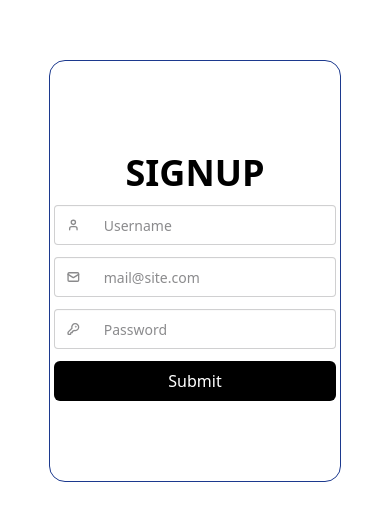
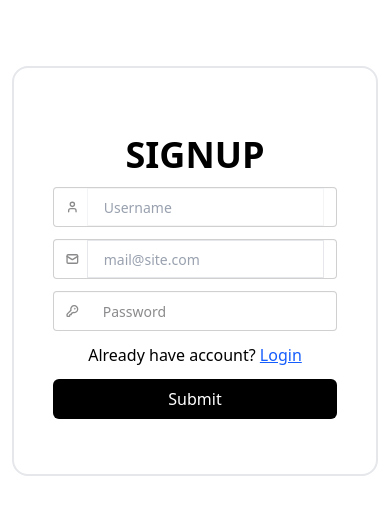
Before and after one commit to szbr1/Track-My-Activities, a Next.js app in the folder ecommerce-webite/frontend/: page /Signup in a window 390 px wide. Shown: the part 151-672 px from the top of the page. Built offline with nearby package versions, Linux system fonts and the light colour scheme.

Commit message:
New Arrivals

```diff
--- a/ecommerce-webite/frontend/app/Login/page.jsx
+++ b/ecommerce-webite/frontend/app/Login/page.jsx
@@ -3,6 +3,7 @@ import React, { useState } from 'react'
 import toast from 'react-hot-toast'
 import { Email, InputWithLabel } from '../components/ui/email'
 import Password from '../components/ui/passwond'
+import Link from 'next/link'
 
 function page() {
     const [email, setemail] = useState('')
@@ -25,8 +26,8 @@ function page() {
   return (
     <div className='h-screen w-full flex just '>
         {/* login sement  */}
-        <div className='h-full w-full  flex justify-center items-center'>
-          <div className='w-3/4 h-3/6 flex justify-center items-center flex-col  rounded-2xl border border-blue-900 '>
+        <div className='h-full w-full  flex justify-center items-center p-3'>
+        <div className="w-full md:w-3/5   h-3/6 flex justify-center items-center flex-col  rounded-2xl border-2 p-2 border-gray-200 ">
            <h1 className='text-4xl text-center uppercase mt-3 font-bold text-black mb-3  '>Login </h1>
            <form onSubmit={handleSubmit} className='gap-3 flex flex-col'>
            {/* email  */}
@@ -35,8 +36,12 @@ function page() {
           <Email email={email} setemail={setemail}/>
           {/* password  */}
           <Password password={password} setPassword={setPassword}/>
+          {/* heading  */}
+          <h1 className='text-black text-center'>
+                Don't have account? <Link href={'/Signup'} className="text-blue-600 underline">Register</Link>
+            </h1>
           {/* submit button  */}
-          <button onClick={()=> handleSubmit} className='px-3 w-full  py-2 bg-black text-white rounded-md'>Submit</button>
+          <button onClick={()=> handleSubmit} className='px-3 w-full  py-2 bg-black text-white rounded-md cursor-pointer'>Submit</button>
 
            </form>
           </div>
--- a/ecommerce-webite/frontend/app/Signup/page.jsx
+++ b/ecommerce-webite/frontend/app/Signup/page.jsx
@@ -4,6 +4,7 @@ import toast from "react-hot-toast";
 import { Email, InputWithLabel } from "../components/ui/email";
 import Password from "../components/ui/passwond";
 import Username from "../components/ui/Username";
+import Link from "next/link";
 
 function page() {
     // states declared
@@ -31,8 +32,9 @@ function page() {
   return (
     <div className="h-screen w-full flex just ">
       {/* login sement  */}
-      <div className="h-full w-full  flex justify-center items-center">
-        <div className="w-3/4 h-3/6 flex justify-center items-center flex-col  rounded-2xl border border-blue-900 ">
+      <div className="h-full w-full  flex justify-center items-center p-3
+      ">
+        <div className="w-full md:w-3/5   h-3/6 flex justify-center items-center flex-col  rounded-2xl border-2 p-2 border-gray-200 ">
           <h1 className="text-4xl text-center uppercase mt-3 font-bold text-black mb-3  ">
             SignUp
           </h1>
@@ -43,10 +45,15 @@ function page() {
             <Email email={email} setemail={setemail} />
             {/* password  */}
             <Password password={password} setPassword={setPassword} />
+
+            {/* heading  */}
+            <h1 className="text-center text-black">
+                Already have account? <Link href={'/Login'} className="text-blue-600 underline">Login</Link>
+            </h1>
             {/* submit button  */}
             <button
             type="submit"
-              className="px-3 w-full  py-2 bg-black text-white rounded-md"
+              className=" cursor-pointer px-3 w-full  py-2 bg-black text-white rounded-md"
             >
               Submit
             </button>
--- a/ecommerce-webite/frontend/app/components/ui/Username.jsx
+++ b/ecommerce-webite/frontend/app/components/ui/Username.jsx
@@ -5,7 +5,7 @@ function Username({username, setUsername}) {
     <div><label class="input validator">
     <svg class="h-[1em] opacity-50" xmlns="http://www.w3.org/2000/svg" viewBox="0 0 24 24"><g stroke-linejoin="round" stroke-linecap="round" stroke-width="2.5" fill="none" stroke="currentColor"><path d="M19 21v-2a4 4 0 0 0-4-4H9a4 4 0 0 0-4 4v2"></path><circle cx="12" cy="7" r="4"></circle></g></svg>
 
-    <input value={username} type="input" required className="px-4"
+    <input value={username} type="input" required   className="px-4 bg-white placeholder:text-gray-400 text-black border border-gray-100"
     onChange={(e)=> setUsername(e.target.value)}
     placeholder="Username"/>
   </label>
--- a/ecommerce-webite/frontend/app/components/ui/email.jsx
+++ b/ecommerce-webite/frontend/app/components/ui/email.jsx
@@ -7,7 +7,8 @@ export function Email({setemail , email}) {
   <input type="email"
   value={email}
   onChange={(e) => setemail(e.target.value)}
-  className="px-4"
+  className="px-4 bg-white placeholder:text-gray-400 text-black border border-gray-200"
+
    placeholder="mail@site.com" required/>
 </label>
 
```
Also changed, not shown: ecommerce-webite/frontend/app/components/ui/button.jsx (deleted).
